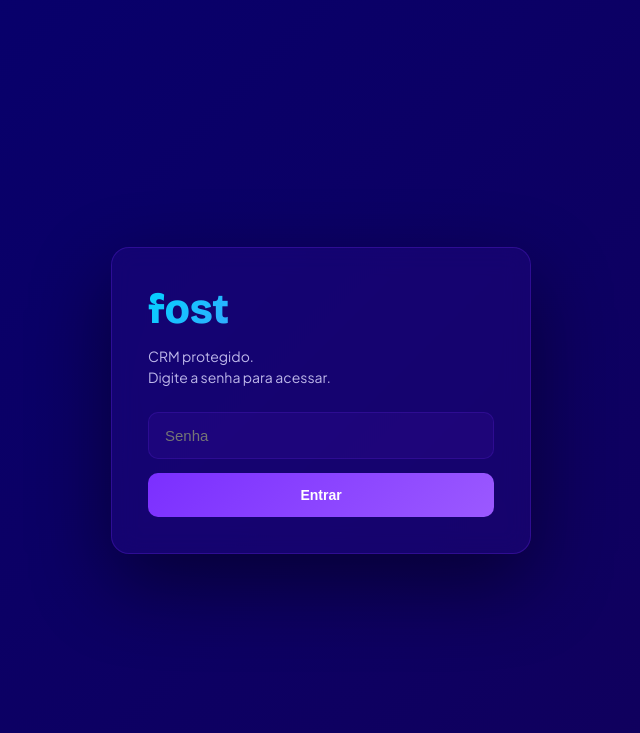
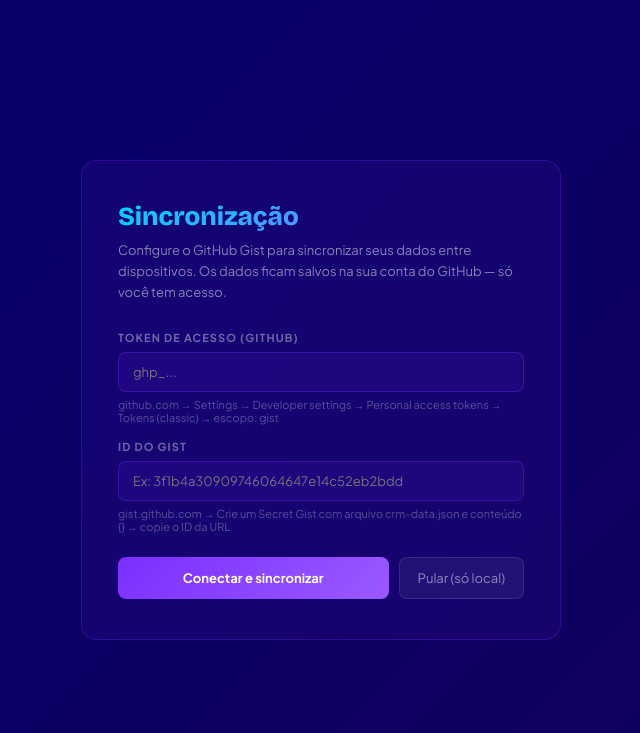
Before and after one commit to rafaelatuliomiranda-commits/crm-fost, a plain HTML site: page index.html in a window 1280 px wide. Shown: the top 733 px of the page, without its empty margins (319-959 px from the left). Drawn offline with nearby package versions, Linux system fonts and the light colour scheme.

Commit message:
Update index.html

```diff
--- a/index.html
+++ b/index.html
@@ -94,8 +94,10 @@ tbody tr:hover td{background:rgba(123,47,255,0.07);}
 .pipeline-scroll-wrap::-webkit-scrollbar{height:4px;}
 .pipeline-scroll-wrap::-webkit-scrollbar-track{background:transparent;}
 .pipeline-scroll-wrap::-webkit-scrollbar-thumb{background:rgba(123,47,255,.3);border-radius:2px;}
-.pipeline{display:grid;grid-template-columns:repeat(auto-fit,minmax(260px,1fr));gap:2px;background:var(--border);border-radius:10px;overflow:hidden;align-items:start;}
-.kanban-col{background:var(--card-bg);padding:16px 13px;min-height:460px;transition:background .15s;}
+.pipeline{display:flex;flex-direction:row;gap:2px;background:var(--border);border-radius:10px;overflow:visible;align-items:start;width:max-content;min-width:100%;}
+.kanban-col{background:var(--card-bg);padding:16px 13px;min-height:460px;min-width:260px;width:260px;flex-shrink:0;transition:background .15s;}
+.pipeline > .kanban-col:first-child{border-radius:10px 0 0 10px;}
+.pipeline > .kanban-col:last-child{border-radius:0 10px 10px 0;}
 .kanban-col.drag-over{background:rgba(123,47,255,0.17);outline:1px solid var(--border-mid);outline-offset:-1px;}
 .col-header{margin-bottom:13px;padding-bottom:11px;border-bottom:1px solid var(--border);}
 .col-title{display:flex;align-items:center;justify-content:space-between;font-size:10px;font-weight:700;letter-spacing:.14em;text-transform:uppercase;color:var(--muted-dim);margin-bottom:3px;}
@@ -236,7 +238,6 @@ tbody tr:hover td{background:rgba(123,47,255,0.07);}
 
 @media(max-width:1100px){
   .kpi-row{grid-template-columns:repeat(4,1fr);}
-  .pipeline{grid-template-columns:repeat(3,1fr);}
   .dash-grid{grid-template-columns:1fr;}
   .dash-grid-3{grid-template-columns:1fr 1fr;}
 }
@@ -317,25 +318,7 @@ tbody tr:hover td{background:rgba(123,47,255,0.07);}
     -webkit-overflow-scrolling:touch;
   }
   .pipeline-scroll-wrap::-webkit-scrollbar{height:3px;}
-  .pipeline{
-    display:flex;
-    flex-direction:row;
-    grid-template-columns:unset;
-    width:max-content;
-    min-width:100%;
-    border-radius:10px;
-    overflow:visible;
-    gap:2px;
-    background:var(--border);
-  }
-  .kanban-col{
-    width:260px;
-    min-width:260px;
-    min-height:300px;
-    border-radius:0;
-  }
-  .pipeline > .kanban-col:first-child{border-radius:10px 0 0 10px;}
-  .pipeline > .kanban-col:last-child{border-radius:0 10px 10px 0;}
+  .kanban-col{ width:240px; min-width:240px; min-height:300px; }
 
   /* ── TABELAS: scroll horizontal ── */
   .table-wrap{overflow-x:auto;-webkit-overflow-scrolling:touch;}
@@ -367,80 +350,6 @@ tbody tr:hover td{background:rgba(123,47,255,0.07);}
   .field-row3{grid-template-columns:1fr!important;}
 }
 
-
-/* LOGIN */
-.login-screen{
-  position:fixed;
-  inset:0;
-  z-index:9999;
-  background:linear-gradient(135deg,#06006e,#12005a);
-  display:flex;
-  align-items:center;
-  justify-content:center;
-}
-
-.login-card{
-  width:420px;
-  max-width:92vw;
-  background:rgba(123,47,255,0.08);
-  border:1px solid rgba(123,47,255,0.25);
-  border-radius:18px;
-  padding:36px;
-  backdrop-filter:blur(12px);
-  box-shadow:0 30px 80px rgba(0,0,0,.45);
-}
-
-.login-logo{
-  font-family:'Bricolage Grotesque',sans-serif;
-  font-size:42px;
-  font-weight:800;
-  margin-bottom:12px;
-  background:linear-gradient(135deg,var(--cyan),var(--purple-soft));
-  -webkit-background-clip:text;
-  -webkit-text-fill-color:transparent;
-}
-
-.login-sub{
-  font-size:14px;
-  color:var(--muted);
-  margin-bottom:24px;
-  line-height:1.5;
-}
-
-.login-input{
-  width:100%;
-  padding:14px 16px;
-  border-radius:10px;
-  border:1px solid var(--border);
-  background:rgba(123,47,255,0.08);
-  color:white;
-  font-size:15px;
-  outline:none;
-  margin-bottom:14px;
-}
-
-.login-input:focus{
-  border-color:var(--cyan);
-}
-
-.login-btn{
-  width:100%;
-  padding:14px;
-  border:none;
-  border-radius:10px;
-  background:linear-gradient(135deg,var(--purple),var(--purple-soft));
-  color:white;
-  font-size:14px;
-  font-weight:700;
-  cursor:pointer;
-}
-
-.login-error{
-  margin-top:12px;
-  font-size:12px;
-  color:#ff8f8f;
-  display:none;
-}
 
 .logout-btn{
   padding:7px 14px;
@@ -463,35 +372,6 @@ tbody tr:hover td{background:rgba(123,47,255,0.07);}
 </style>
 </head>
 <body>
-
-<div class="login-screen" id="login-screen">
-  <div class="login-card">
-
-    <div class="login-logo">fost</div>
-
-    <div class="login-sub">
-      CRM protegido.<br>
-      Digite a senha para acessar.
-    </div>
-
-    <input
-      type="password"
-      id="login-password"
-      class="login-input"
-      placeholder="Senha"
-      onkeydown="if(event.key==='Enter'){fazerLogin()}"
-    >
-
-    <button class="login-btn" onclick="fazerLogin()">
-      Entrar
-    </button>
-
-    <div class="login-error" id="login-error">
-      Senha inválida.
-    </div>
-
-  </div>
-</div>
 
 <!-- TELA DE CONFIGURAÇÃO GIST -->
 <div id="gist-setup-screen" style="display:none;position:fixed;inset:0;z-index:9998;background:linear-gradient(135deg,#06006e,#12005a);align-items:center;justify-content:center;">
@@ -1081,6 +961,13 @@ function limparConfigGist(){
   localStorage.removeItem('crm_gist_token');
   localStorage.removeItem('crm_gist_id');
   mostrarTelaGist();
+}
+
+function logoutCRM(){
+  if(!confirm('Desconectar e sair? Será necessário informar o token novamente.')) return;
+  localStorage.removeItem('crm_gist_token');
+  localStorage.removeItem('crm_gist_id');
+  location.reload();
 }
 
 async function salvarDados(){
@@ -3108,59 +2995,6 @@ function salvarEmpresaEdicao(){
 
 
 
-<script>
-
-const CRM_PASSWORD = '140425';
-
-function verificarLogin(){
-
-  const autenticado = localStorage.getItem('fost_auth');
-
-  if(autenticado === 'ok'){
-
-    document.getElementById('login-screen').style.display = 'none';
-
-  }else{
-
-    document.getElementById('login-screen').style.display = 'flex';
-
-  }
-}
-
-function fazerLogin(){
-
-  const senha = document.getElementById('login-password').value;
-
-  const erro = document.getElementById('login-error');
-
-  if(senha === CRM_PASSWORD){
-
-    localStorage.setItem('fost_auth','ok');
-
-    document.getElementById('login-screen').style.display = 'none';
-
-    erro.style.display = 'none';
-
-    return;
-  }
-
-  erro.style.display = 'block';
-}
-
-function logoutCRM(){
-
-  localStorage.removeItem('fost_auth');
-
-  location.reload();
-}
-
-window.fazerLogin = fazerLogin;
-window.logoutCRM = logoutCRM;
-
-document.addEventListener('DOMContentLoaded', verificarLogin);
-
-</script>
-
 </body>
 
 </html>
```
